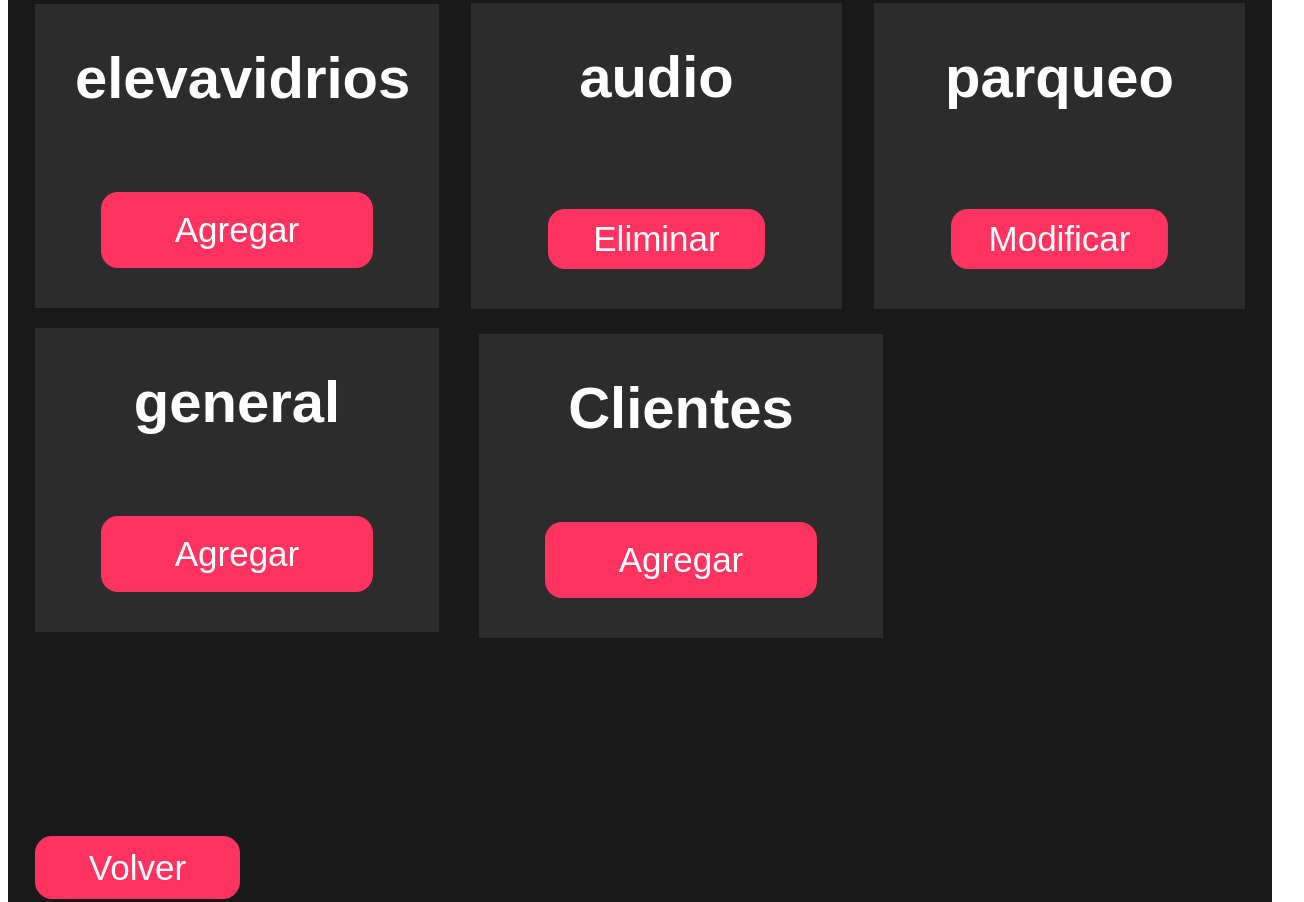
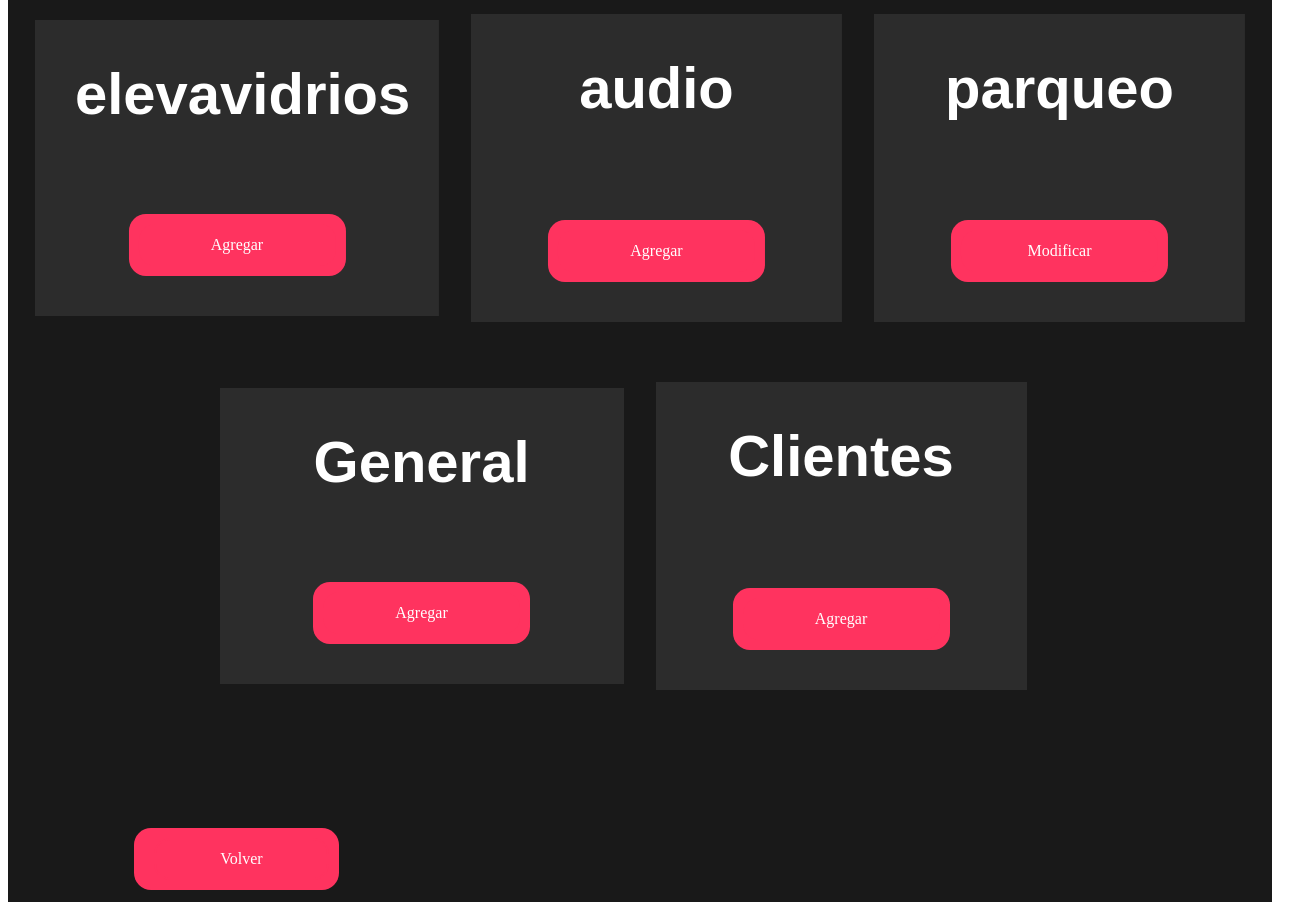
Before and after one commit to Lenny139/Accesorios_Admin, a plain HTML site: page PagesAdmin/MovimientosRecientes.html in a window 1280 px wide. Shown: the part 921-1823 px from the top of the page, 1304 px wide, since content can reach past the window. Drawn offline with Linux system fonts and the light colour scheme.

Commit message:
se añade la vista de movimientos recientes con sus respectivos botones

```diff
--- a/CssAdmin/style_MovimientosRecientes.css
+++ b/CssAdmin/style_MovimientosRecientes.css
@@ -5,7 +5,6 @@
 .pag-accesorios-agregar-admin {
   background: #191919;
   height: 1969px;
-  position: relative;
   overflow: hidden;
 }
 .movimientos {
@@ -15,11 +14,11 @@
   font-size: 67px;
   font-weight: 600;
   position: absolute;
-  left: calc(50% - 474px);
-  bottom: 70.8%;
-  top: 17.32%;
-  height: 11.88%;
-  width: 1148px;
+  right: -1.85%;
+  left: 13.54%;
+  width: 88.31%;
+  top: 341px;
+  height: 234.01px;
 }
 .buscar-item {
   color: #191919;
@@ -48,11 +47,9 @@
   align-items: center;
   justify-content: center;
   width: 205px;
-  height: 3.21%;
   position: absolute;
-  left: calc(50% - 605px);
-  bottom: 7.96%;
-  top: 88.83%;
+  left: calc(50% - 506px);
+  top: 1749px;
 }
 .volver {
   color: #ffffff;
@@ -68,12 +65,10 @@
   gap: 32px;
   align-items: center;
   justify-content: flex-start;
-  height: 16.2%;
   position: absolute;
   left: 50%;
   translate: -50%;
-  bottom: 54.99%;
-  top: 28.81%;
+  top: 567.17px;
 }
 .frame-134 {
   background: #2c2c2c;
@@ -82,10 +77,9 @@
   flex-direction: column;
   gap: 20px;
   align-items: center;
-  justify-content: flex-start;
+  justify-content: center;
   flex-shrink: 0;
   width: 404px;
-  height: 304px;
   position: relative;
 }
 .luces-led {
@@ -108,8 +102,7 @@
   align-items: center;
   justify-content: center;
   flex-shrink: 0;
-  width: 272px;
-  height: 76px;
+  width: 217px;
   position: relative;
 }
 .agregar {
@@ -155,14 +148,6 @@
   width: 217px;
   position: relative;
 }
-.eliminar {
-  color: #ffffff;
-  text-align: center;
-  font-family: "Poppins-Regular", sans-serif;
-  font-size: 35px;
-  font-weight: 400;
-  position: relative;
-}
 .frame-136 {
   background: #2c2c2c;
   padding: 40px;
@@ -200,13 +185,10 @@
   gap: 32px;
   align-items: center;
   justify-content: flex-start;
-  width: 1210.08px;
-  height: 13.54%;
   position: absolute;
   left: 50%;
   translate: -50%;
-  bottom: 38.96%;
-  top: 47.5%;
+  top: 935.19px;
 }
 .elevavidrios {
   color: #ffffff;
@@ -215,7 +197,7 @@
   font-size: 58px;
   font-weight: 600;
   position: relative;
-  align-self: stretch;
+  width: 324px;
   height: 134px;
 }
 .audio {
@@ -244,13 +226,9 @@
   gap: 32px;
   align-items: center;
   justify-content: flex-start;
-  width: 1210.08px;
-  height: 13.54%;
   position: absolute;
-  left: 50%;
-  translate: -50%;
-  bottom: 22.5%;
-  top: 63.96%;
+  left: calc(50% - 420.48px);
+  top: 1303px;
 }
 .general {
   color: #ffffff;
@@ -259,21 +237,8 @@
   font-size: 58px;
   font-weight: 600;
   position: relative;
-  align-self: stretch;
+  width: 291.04px;
   height: 134px;
-}
-.frame-140 {
-  display: flex;
-  flex-direction: row;
-  gap: 32px;
-  align-items: center;
-  justify-content: flex-start;
-  width: 395px;
-  height: 13.54%;
-  position: absolute;
-  left: calc(50% - 161px);
-  bottom: 22.2%;
-  top: 64.26%;
 }
 .clientes {
   color: #ffffff;
@@ -285,3 +250,45 @@
   align-self: stretch;
   height: 134px;
 }
+
+/* Botón de acción: Agregar / Modificar */
+.boton-accion {
+  background-color: #ff335f;
+  color: white;
+  border: none;
+  border-radius: 16px;
+  padding: 12px 24px;
+  font-size: 16px;
+  font-family: inherit;
+  cursor: pointer;
+  transition: all 0.3s ease;
+  width: 100%;
+  text-align: center;
+}
+
+/* Hover */
+.boton-accion:hover {
+  background-color: #ff335f;
+  transform: translateY(-2px);
+}
+
+/* Botón volver */
+.boton-volver {
+  background-color: #ff335f;
+  color: white;
+  border: 2px solid #ff335f;
+  border-radius: 16px;
+  padding: 10px 22px;
+  font-size: 16px;
+  font-family: inherit;
+  cursor: pointer;
+  transition: all 0.3s ease;
+  width: 100%;
+  text-align: center;
+}
+
+/* Hover volver */
+.boton-volver:hover {
+  background-color: #ff335f;
+  color: white;
+}
--- a/Js/app.js
+++ b/Js/app.js
@@ -3,7 +3,6 @@ document.addEventListener("DOMContentLoaded", function () {
     const links = document.querySelectorAll(".nav-link");
     const botonesCategoria = document.querySelectorAll(".boton-categoria");
 
-    // Función para cargar contenido dinámico
     function cargarPagina(url, agregarHistorial = true) {
         fetch(`./${url}`)
             .then(response => response.text())
@@ -17,16 +16,28 @@ document.addEventListener("DOMContentLoaded", function () {
                     history.pushState({ page: url }, "", `#${url}`);
                 }
                 if (url === "PrincipalAdmin.html") {
-                    agregarEventosInicio(); // agrega los eventos de la pagina de inicio
+                    agregarEventosInicio();
+                    verificarUltimosMovimientos();
                 }
                 if (url === "Desicion.html") {
                     agregarEventosCategoriaParqueo();
+                }
+                if (url === "MovimientosRecientes.html") {
+                    agregarEventosCategoriaParqueo();
+                }
+                if (url === "Agregar.html") {
+                    volverDesicion();
+                }
+                if (url === "Modificar.html") {
+                    volverDesicion();
+                }
+                if (url === "Eliminar.html") {
+                    volverDesicion();
                 }
             })
             .catch(error => console.error("Error al cargar la página:", error));
     }
 
-    // Manejar clics en los enlaces de navegación
     links.forEach(link => {
         link.addEventListener("click", function (event) {
             event.preventDefault();
@@ -37,30 +48,37 @@ document.addEventListener("DOMContentLoaded", function () {
     // Manejar clics en los botones de categorías
     function agregarEventosInicio() {
         const botonesCategoria = document.querySelectorAll(".boton-categoria");
-        const tituloSeccion = document.querySelector(".seccion-nombre"); // << AQUÍ estaba el error, faltaba esta línea
+        const tituloSeccion = document.querySelector(".seccion-nombre");
 
         botonesCategoria.forEach(boton => {
             boton.addEventListener("click", function () {
                 const tipo = this.getAttribute("data-tipo");
 
                 if (tipo && tituloSeccion) {
-                    // Formatear el tipo bonito
                     const formateado = tipo
                         .replace(/_/g, " ")
                         .replace(/\b\w/g, l => l.toUpperCase());
 
-                    // Cambiar el texto de la sección
                     tituloSeccion.textContent = `Accesorios de ${formateado}`;
                 }
 
-                // Luego de cambiar el texto, ir a la otra página
                 const pagina = `Desicion.html`;
                 cargarPagina(pagina);
             });
         });
     }
 
-    // Función para agregar eventos y accesorios en categoria_parqueo.html se uso json de prueba
+    function verificarUltimosMovimientos() {
+        const botonAgregar = document.querySelector('button[data-tipo="movimientos"]');
+
+        if (botonAgregar) {
+            botonAgregar.addEventListener("click", () => {
+                cargarPagina("MovimientosRecientes.html");
+            });
+        }
+
+    }
+
     function agregarEventosCategoriaParqueo() {
         const botonAgregar = document.querySelector('button[data-tipo="agregar"]');
         const botonEliminar = document.querySelector('button[data-tipo="eliminar"]');
@@ -89,7 +107,16 @@ document.addEventListener("DOMContentLoaded", function () {
         }
     }
 
-    // Manejar el botón de atrás/adelante del navegador
+    function volverDesicion() {
+        const botonVolver = document.querySelector('button[data-tipo="volver');
+
+        if (botonVolver) {
+            botonVolver.addEventListener("click", () => {
+                cargarPagina("Desicion.html");
+            });
+        }
+    }
+
     window.onpopstate = function (event) {
         if (event.state && event.state.page) {
             cargarPagina(event.state.page, false);
--- a/PagesAdmin/MovimientosRecientes.html
+++ b/PagesAdmin/MovimientosRecientes.html
@@ -8,63 +8,65 @@
   <body>
     <div class="pag-accesorios-agregar-admin">
       <div class="movimientos">movimientos</div>
-        <div class="buscar-item">buscar item...</div>
+
       <div class="frame-132">
-          <div class="volver">Volver</div>
+        <div class="volver"></div>
+        <button class="boton-volver" data-tipo="volver">Volver</button>
       </div>
+
       <div class="frame-137">
         <div class="frame-134">
           <div class="luces-led">luces led</div>
           <div class="frame-125">
-              <div class="agregar">Agregar</div>
+            <button class="boton-accion">Agregar</button>
           </div>
         </div>
         <div class="frame-135">
           <div class="internos">internos</div>
           <div class="frame-126">
-              <div class="eliminar">Eliminar</div>
+            <button class="boton-accion">Agregar</button>
           </div>
         </div>
         <div class="frame-136">
           <div class="externos">externos</div>
           <div class="frame-126">
-              <div class="modificar">Modificar</div>
+            <button class="boton-accion">Modificar</button>
           </div>
         </div>
       </div>
+
       <div class="frame-138">
         <div class="frame-134">
           <div class="elevavidrios">elevavidrios</div>
           <div class="frame-125">
-              <div class="agregar">Agregar</div>
+            <button class="boton-accion">Agregar</button>
           </div>
         </div>
         <div class="frame-135">
           <div class="audio">audio</div>
           <div class="frame-126">
-              <div class="eliminar">Eliminar</div>
+            <button class="boton-accion">Agregar</button>
           </div>
         </div>
         <div class="frame-136">
           <div class="parqueo">parqueo</div>
           <div class="frame-126">
-              <div class="modificar">Modificar</div>
+            <button class="boton-accion">Modificar</button>
           </div>
         </div>
       </div>
+
       <div class="frame-139">
         <div class="frame-134">
-            <div class="general">general</div>
+          <div class="general">General</div>
           <div class="frame-125">
-              <div class="agregar">Agregar</div>
+            <button class="boton-accion">Agregar</button>
           </div>
         </div>
-        </div>
-        <div class="frame-140">
-          <div class="frame-134">
+        <div class="frame-135">
           <div class="clientes">Clientes</div>
-            <div class="frame-125">
-              <div class="agregar">Agregar</div>
+          <div class="frame-126">
+            <button class="boton-accion">Agregar</button>
           </div>
         </div>
       </div>
--- a/PagesAdmin/PrincipalAdmin.html
+++ b/PagesAdmin/PrincipalAdmin.html
@@ -21,9 +21,8 @@
               </span>
             </span>
           </div>
-          <div class="boton-kia">
-            <div class="rectangle-21"></div>
-            <div class="kia">Conoce los ultimos movimientos</div>
+          <div class="frame-ultimos-movimientos">
+            <button class="boton-accion ultimos-movimientos" data-tipo="movimientos">Conoce los últimos movimientos</button>
           </div>
         </div>
         <div class="frame-14">
```
Also changed, not shown: CssAdmin/style_PrincipalAdmin.css (+24 -0 lines), PagesAdmin/Agregar.html (+1 -1 lines), PagesAdmin/Desicion.html (+0 -7 lines), PagesAdmin/Modificar.html (+1 -1 lines). Lines whose indentation alone changed are shown as unchanged.
